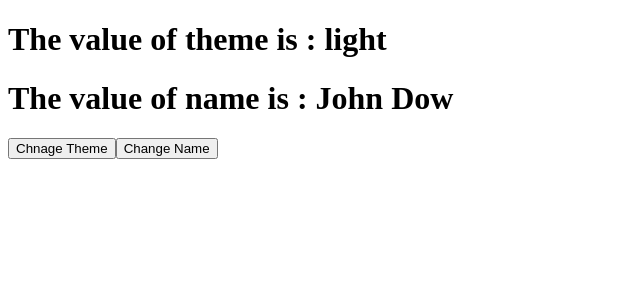
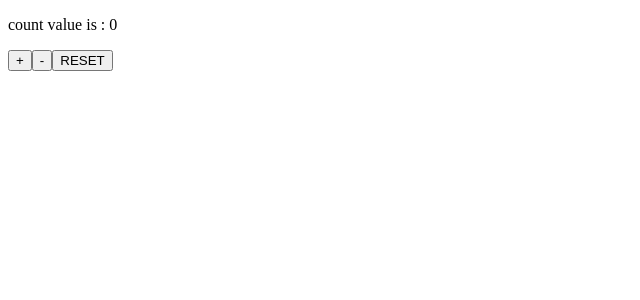
Before and after one commit to ritikkamboj/react_practice, a React (Vite) app: page / in a window 1280 px wide. Shown: the top 300 px of the page, without its empty margins (0-640 px from the left). Built offline with nearby package versions, Linux system fonts and the light colour scheme.

Commit message:
see the use of useReducer hook for counter value

```diff
--- a/src/App.jsx
+++ b/src/App.jsx
@@ -1,53 +1,38 @@
-// another code practoce for useContext
-
-import { createContext, useContext, useState } from "react";
+import React, { useReducer } from 'react'
+// use Reducer hook
 
 
-const OurContext = createContext();
+
+const initialState = {count : 0}
+
+function reducer(state , action)
+{
+  switch(action.type){
+    case "inc":
+      return {count : state.count + 1}
+    case 'dec':
+      return {count : state.count - 1}
+    case 'reset':
+      return {count : 0}
+    default :
+    throw new Error("mistake kardi ")
+  }
+
+}
 
 
-function Provider({ children }) {
-  const [theme, setTheme] = useState('light');
-  const [name, setName] = useState('John Dow')
+function App() {
 
-  function toggleTheme() {
-    setTheme((prev) => prev === 'light' ? "dark" : "light")
-  }
-
-  function changeName() {
-
-    setName((prev)=> prev==='John Dow' ? "sydny sweeny" : "John Dow")
-  }
-
-
-  return <OurContext.Provider value={{ theme, toggleTheme, name, changeName }}>
-
-    {children}
-  </OurContext.Provider>
-}
-
-function Profile() {
-
-  const { theme, toggleTheme, name, changeName } = useContext(OurContext)
-
-
-  return <>
-    <h1>The value of theme is : {theme}</h1>
-    <h1>The value of name is : {name}</h1>
-    <button onClick={toggleTheme}>Chnage Theme</button>
-    <button onClick={changeName}>Change Name</button>
-
-  </>
-}
-
-import React from 'react'
-
-function App() {
+  const [state, dispatch] =useReducer(reducer, initialState)
   return (
-    <Provider>
-      <Profile />
-
-    </Provider>
+    <div>
+      <p>count value is : {state.count}</p>
+      <div>
+        <button onClick={()=> dispatch({type : "inc"})}>+</button>
+        <button onClick={()=> dispatch({type : "dec"})}>-</button>
+        <button onClick={()=> dispatch({type : "reset"})}>RESET</button>
+      </div>
+    </div>
   )
 }
 
```
